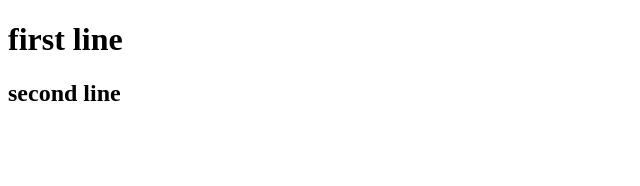
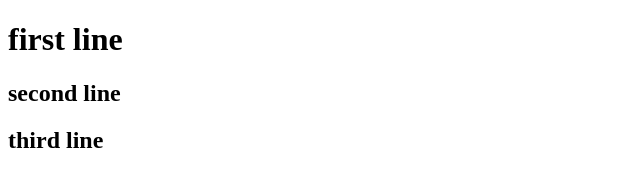
Before and after one commit to 215q7/newtest, a plain HTML site: page index.html in a window 1280 px wide. Shown: the whole page, without its empty margins (0-640 px from the left). Drawn offline with Linux system fonts and the light colour scheme.

Commit message:
Update index.html

```diff
--- a/index.html
+++ b/index.html
@@ -8,5 +8,6 @@
 <body>
   <h1>first line</h1>
   <h2>second line</h2>
+  <h2> third line</h2>
 </body>
 </html>
```
